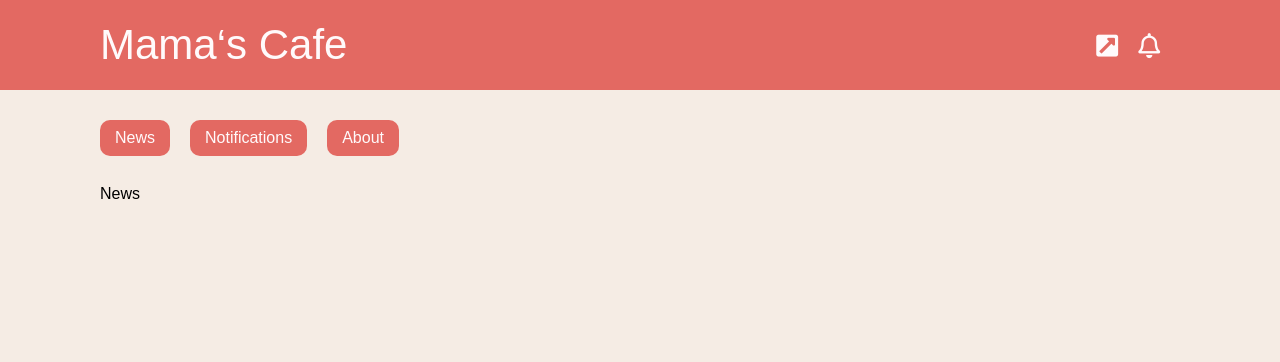
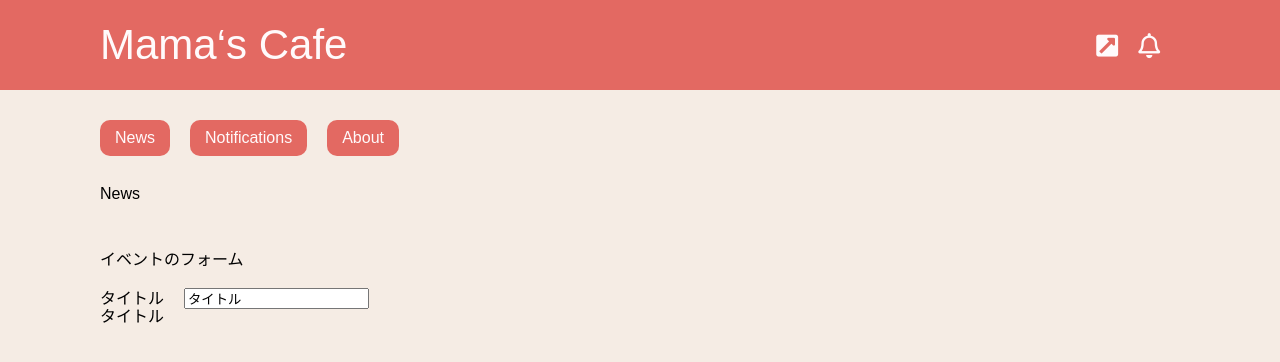
Before and after one commit to ikeda-shoki/udemy_Vue.js, a Vue app: page / in a window 1280 px wide. Shown: the top 362 px of the page. Built offline with nearby package versions, Linux system fonts and the light colour scheme; a web font is replaced by a local one.

Commit message:
[Add]udemy

```diff
--- a/src/App.vue
+++ b/src/App.vue
@@ -4,12 +4,14 @@
     <Header></Header>
     <div class="container">
       <Tab></Tab>
+      <Form></Form>
     </div>
   </div>
 </template>
 
 <script>
 import Tab from './components/Tab.vue'
+import Form from './components/Form/Form.vue'
 
 export default {
   data(){
@@ -18,6 +20,7 @@ export default {
   },
   components: {
     Tab,
+    Form,
   },
 };
 </script>
--- /dev/null
+++ b/src/components/Form/Form.vue
@@ -0,0 +1,36 @@
+<template>
+  <div class="form">
+    <h2>イベントのフォーム</h2>
+    <label for="title" class="title">タイトル</label>
+    <!-- lazy修飾詞をつけることで選択が外れた時に下記の<p>が変化するようになる
+      正確には文字が入力された時に発火するjsのinputというイベントからフォーカス(選択が外れた時)に発火するchangeというイベントに
+      .lazyをつけることで変化する！ -->
+      <!-- どういった時に使用するのか？→メールアドレスのバリデーションを使用する際に入力している時はエラーが出ず、決定した時にエラーが発生するようにしたい時など -->
+    <input type="text" id="title" v-model.lazy="eventData.title">
+    <p>{{ eventData.title }}</p>
+  </div>
+</template>
+
+<script>
+export default {
+  data() {
+    return{
+      eventData: {
+        title: "タイトル",
+      }
+    }
+  }
+}
+</script>
+
+<style scoped>
+  .form {
+    margin-top: 50px;
+  }
+  h2 {
+    margin-bottom: 20px;
+  }
+  label {
+    margin-right: 20px;
+  }
+</style>
```
